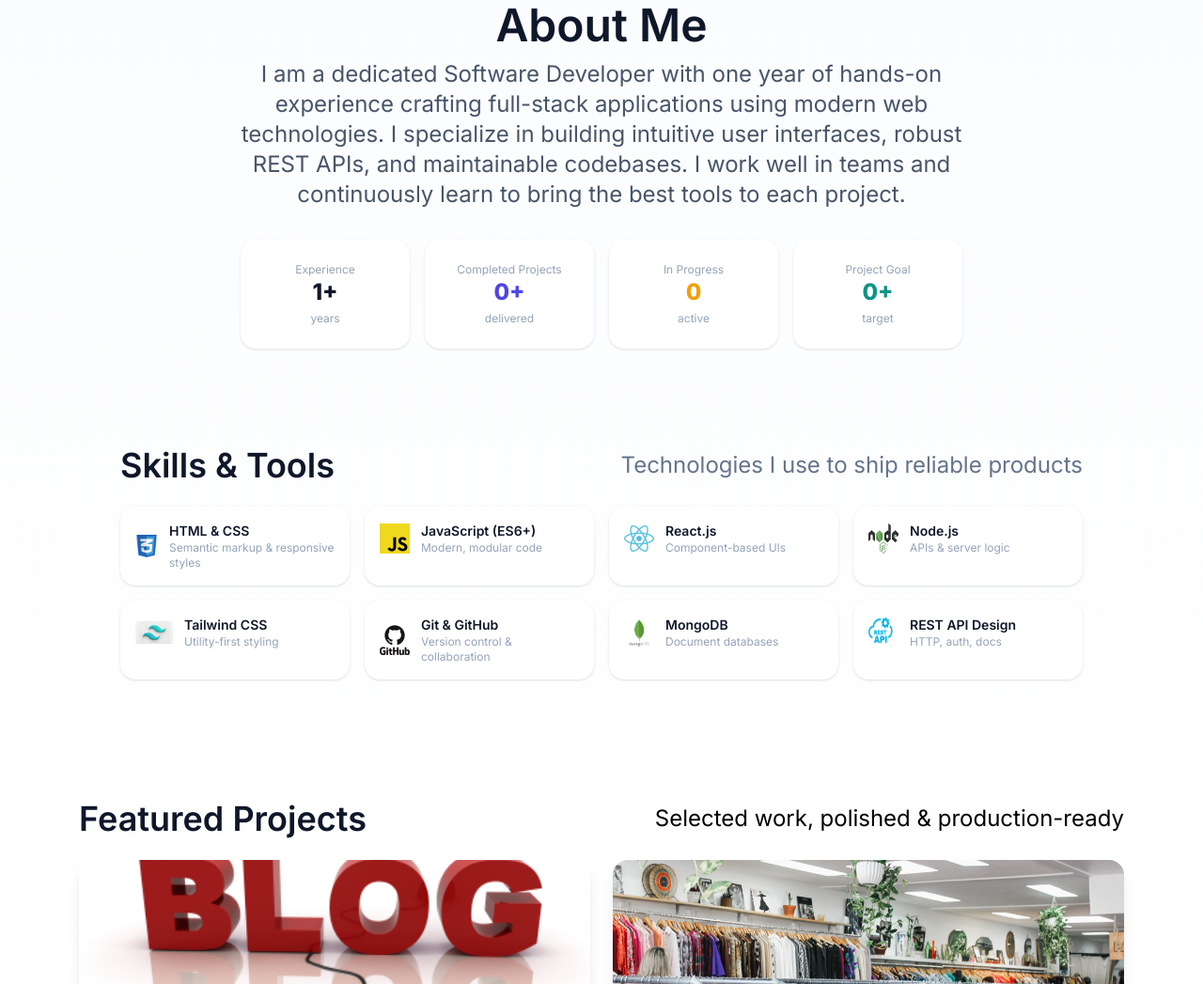
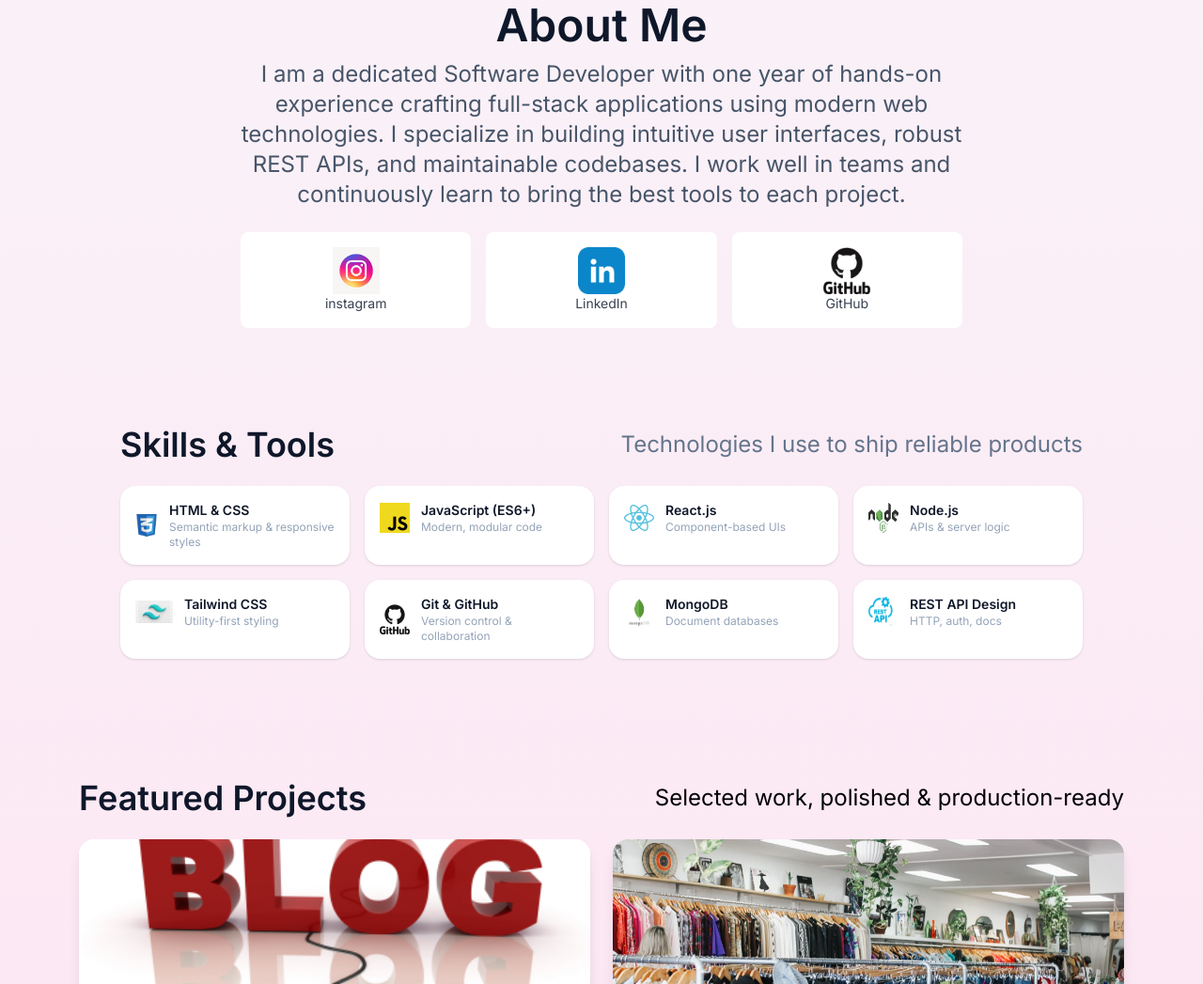
Before and after one commit to JANE-dot978/MY-PERSONAL-PORTFOLIO, a website: page index.html in a window 1280 px wide. Shown: the part 900-1947 px from the top of the page at 94% size. Drawn offline with nearby package versions, Linux system fonts and the light colour scheme.

Commit message:
added quick link pictures below my about page for easier reach out and view my social media handles

```diff
--- a/index.html
+++ b/index.html
@@ -70,7 +70,7 @@
     .testimonial-dots button.active { background: #4f46e5; }
   </style>
 </head>
-<body class="bg-gradient-to-b from-slate-50 via-white to-slate-50 text-slate-900">
+<body class="bg-gradient-to-b from-slate-50 via-pink-100 to-slate-50 text-slate-900">
 
   <!-- NAV -->
   <header class="sticky top-0 z-50 backdrop-blur-sm bg-white/60 border-b border-slate-200">
@@ -187,7 +187,7 @@
 
             <div class="mt-6 flex flex-col sm:flex-row gap-3">
               <a class="inline-flex items-center justify-center gap-2 px-4 py-2 bg-indigo-600 text-white rounded-lg text-sm font-semibold" href="#contact">Hire me</a>
-              <a class="inline-flex items-center justify-center gap-2 px-4 py-2 border border-slate-200 rounded-lg text-sm" href="/JANE WANJIKU GATHU-cv.pdf" target="_blank">Download CV</a>
+              <a class="inline-flex items-center justify-center gap-2 px-4 py-2 border border-slate-200 rounded-lg text-sm" href="/JANE WANJIKU GATHU-cv.pdf"  target="_blank">Download CV</a>
             </div>
           </div>
         </div>
@@ -203,31 +203,29 @@
           I am a dedicated Software Developer with one year of hands-on experience crafting full-stack applications using modern web technologies.
           I specialize in building intuitive user interfaces, robust REST APIs, and maintainable codebases. I work well in teams and continuously learn to bring the best tools to each project.
         </p>
+        <br>
 
-        <!-- Counters -->
-        <div class="mt-8 grid grid-cols-2 md:grid-cols-4 gap-4">
-          <div class="bg-white rounded-2xl p-4 md:p-6 shadow text-center">
-            <div class="text-xs text-slate-400">Experience</div>
-            <div id="expCounter" class="text-2xl font-extrabold">1+</div>
-            <div class="text-xs text-slate-400 mt-1">years</div>
-          </div>
-          <div class="bg-white rounded-2xl p-4 md:p-6 shadow text-center">
-            <div class="text-xs text-slate-400">Completed Projects</div>
-            <div id="completedCounter" class="text-2xl font-extrabold text-indigo-600">5+</div>
-            <div class="text-xs text-slate-400 mt-1">delivered</div>
-          </div>
-          <div class="bg-white rounded-2xl p-4 md:p-6 shadow text-center">
-            <div class="text-xs text-slate-400">In Progress</div>
-            <div id="inProgressCounter" class="text-2xl font-extrabold text-amber-500">2+</div>
-            <div class="text-xs text-slate-400 mt-1">active</div>
-          </div>
-          <div class="bg-white rounded-2xl p-4 md:p-6 shadow text-center">
-            <div class="text-xs text-slate-400">Project Goal</div>
-            <div id="goalsCounter" class="text-2xl font-extrabold text-teal-600">20+</div>
-            <div class="text-xs text-slate-400 mt-1">target</div>
-          </div>
-        </div>
-      </div>
+        <div class="grid grid-cols-2 md:grid-cols-3 gap-4">
+            <!-- Twitter -->
+            <a href="#" class="flex flex-col items-center justify-center p-4 rounded-lg bg-white hover:bg-blue-100 transition-colors group">
+                <img src="insta.jpg" width="50" height="50">
+                <span class="text-sm text-gray-700">instagram</span>
+            </a>
+
+            <!-- LinkedIn -->
+            <a href="https://www.linkedin.com/in/yourprofile" class="flex flex-col items-center justify-center p-4 rounded-lg bg-white hover:bg-blue-100 transition-colors group">
+
+                <img src="linkined.webp" width="50" height="50">
+                <span class="text-sm text-gray-700">LinkedIn</span>
+            </a>
+
+            <!-- GitHub -->
+            <a href="https://github.com/JANE-dot978" class="flex flex-col items-center justify-center p-4 rounded-lg bg-white hover:bg-gray-200 transition-colors group">
+                <img src="git.webp" width="50" height="50">
+                <span class="text-sm text-gray-700">GitHub</span>
+            </a>
+
+
     </section>
     <br>
 
@@ -362,6 +360,7 @@
             </div>
           </article>
 
+
           <!-- Project 3 -->
           <article class="bg-white rounded-2xl overflow-hidden shadow-lg reveal">
             <img src="notes.jpeg" alt="Portfolio" class="w-full h-48 sm:h-56 object-cover">
@@ -472,7 +471,7 @@
             </div>
           </div>
 
-          <form id="contactForm" class="w-full md:w-1/2 max-w-md">
+          <form id="contactForm" class="w-full md:w-1/2 max-w-md" action="https://formspree.io/f/mblawqyj"method="POST">
             <div class="grid gap-3">
               <input id="name" type="text" required placeholder="Your name" class="px-4 py-3 border border-slate-200 rounded-lg focus:outline-none focus:ring-2 focus:ring-indigo-100" />
               <input id="email" type="email" required placeholder="Your email" class="px-4 py-3 border border-slate-200 rounded-lg focus:outline-none focus:ring-2 focus:ring-indigo-100" />
```
Also changed, not shown: insta.jpg (added).
